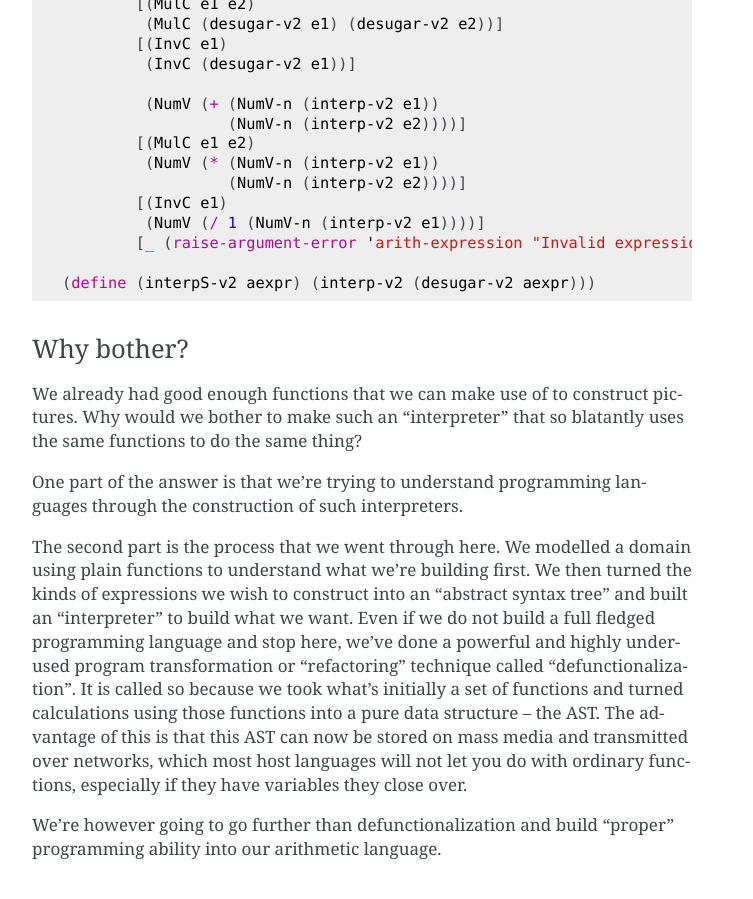
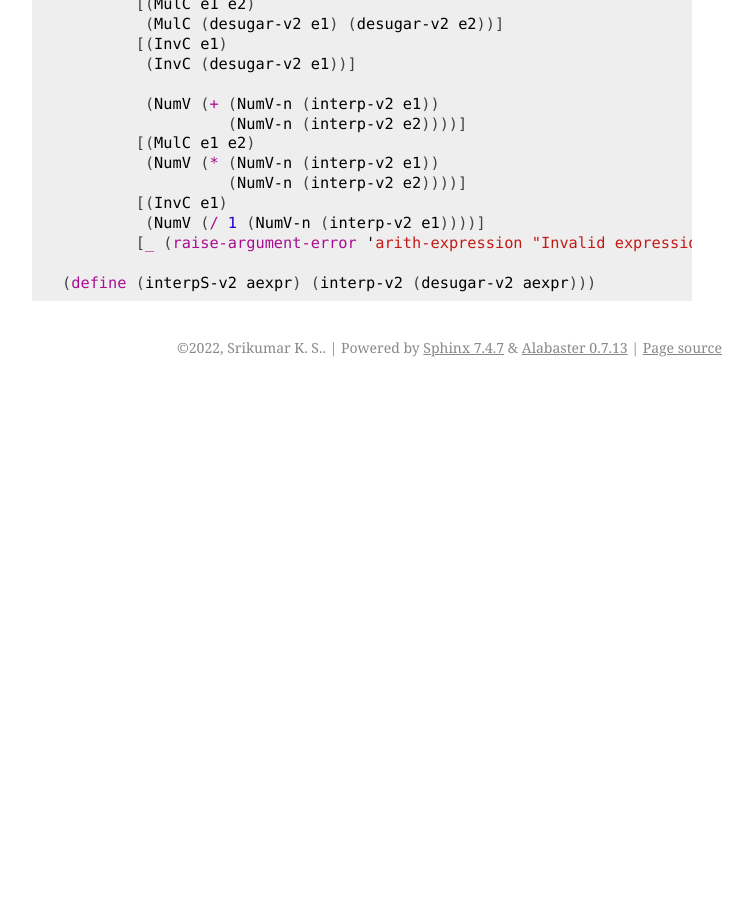
Before and after one commit to kreauniv/comp308, a Sphinx documentation site: the page built from source/arithlang.rst, in a window 1280 px wide and 900 px high, scrolled down 3446 px. Shown: the whole window, without its empty margins (388-1141 px from the left). Built offline with Sphinx 7.4.7, drawn with Linux system fonts in a browser that asks for light colours; after the commit the page ends 3833 px from its top, so only the background shows below that; some of the changed text lies outside the part shown.

Commit message:
Removed defunctionalization note

```diff
--- a/source/arithlang.rst
+++ b/source/arithlang.rst
@@ -181,30 +181,3 @@ our terms and the values they reduce to.
             [_ (raise-argument-error 'arith-expression "Invalid expression" aexpr)])
 
     (define (interpS-v2 aexpr) (interp-v2 (desugar-v2 aexpr)))
-
-
-Why bother?
-~~~~~~~~~~~
-
-We already had good enough functions that we can make use of to construct
-pictures. Why would we bother to make such an "interpreter" that so blatantly
-uses the same functions to do the same thing?
-
-One part of the answer is that we're trying to understand programming
-languages through the construction of such interpreters.
-
-The second part is the process that we went through here. We modelled a domain
-using plain functions to understand what we're building first. We then turned
-the kinds of expressions we wish to construct into an "abstract syntax tree"
-and built an "interpreter" to build what we want. Even if we do not build a
-full fledged programming language and stop here, we've done a powerful and
-highly under-used program transformation or "refactoring" technique called
-":index:`defunctionalization`". It is called so because we took what's
-initially a set of functions and turned calculations using those functions into
-a pure data structure -- the AST. The advantage of this is that this AST can
-now be stored on mass media and transmitted over networks, which most host
-languages will not let you do with ordinary functions, especially if they have
-variables they close over.
-
-We're however going to go further than defunctionalization and build "proper"
-programming ability into our arithmetic language.
```
Also changed, not shown: other parts of source/arithlang.rst (+2 -2 lines).
